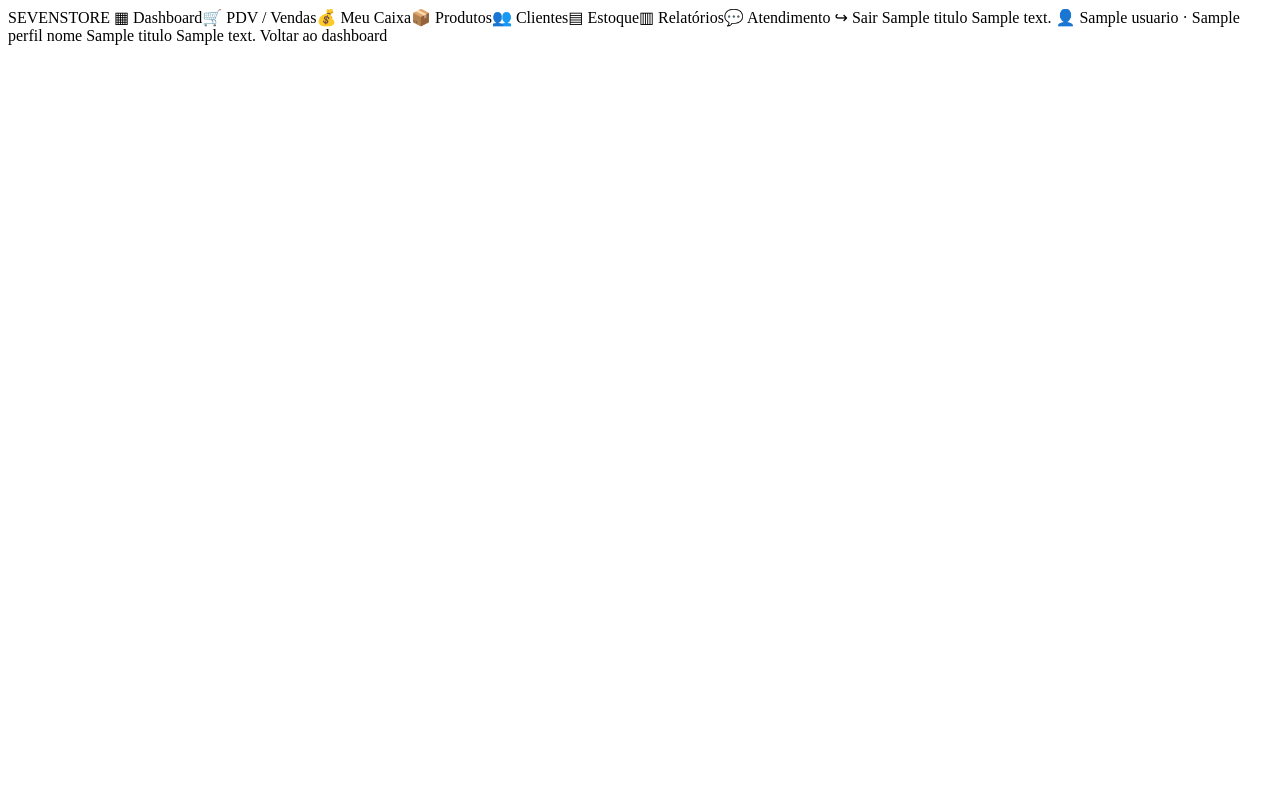
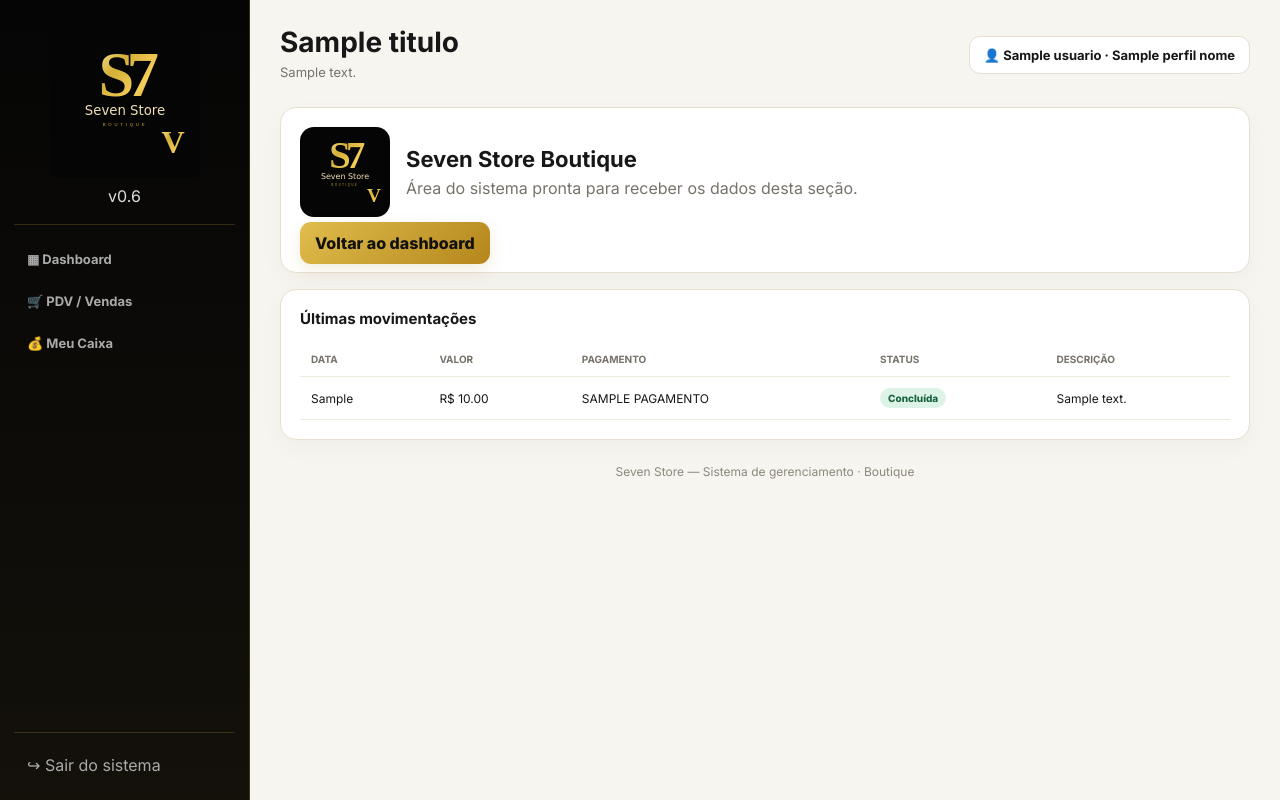
Before and after one commit to jadersouza-CREATOR/seven-store, a Flask app: template templates/pagina.html in a window 1280 px wide. Run offline with Flask 3, Linux system fonts and the light colour scheme; the template is opened without the code that fills it: most values are stand-ins (such as "Sample title", 1, 10 or a date in 2020); parts of the project's set-up code (start-up, migrations or seed data) failed here and were passed over; some libraries are stand-ins or nearby versions.

Commit message:
feat: atualiza template base com identidade Seven Store

```diff
--- a/templates/pagina.html
+++ b/templates/pagina.html
@@ -1,11 +1,35 @@
-SEVENSTORE
-▦ Dashboard🛒 PDV / Vendas💰 Meu Caixa📦 Produtos👥 Clientes▤ Estoque▥ Relatórios💬 Atendimento{% if perfil=='administrador' %}⚙ Configurações{% endif %}
-↪ Sair
-{{titulo}}
-{{descricao}}
-
-👤 {{usuario}} · {{perfil_nome}}
-{{titulo}}
-{{descricao}}
-
-Voltar ao dashboard
+<!DOCTYPE html>
+<html lang="pt-BR">
+<head>
+<meta charset="UTF-8"><meta name="viewport" content="width=device-width,initial-scale=1.0">
+<title>Seven Store — {{ titulo }}</title><link rel="stylesheet" href="{{ url_for('static', filename='style.css') }}">
+</head>
+<body>
+<div class="dashboard">
+  <aside class="menu">
+    <div class="logo-menu"><img src="{{ url_for('static', filename='seven-store-logo.svg') }}" alt="Seven Store" style="width:150px;display:block;margin:0 auto 8px"><div class="versao">v0.6</div></div>
+    <nav>
+      <a href="{{ url_for('inicio') }}">▦ Dashboard</a>
+      <a href="{{ url_for('vendas') }}">🛒 PDV / Vendas</a>
+      <a href="{{ url_for('caixa') }}">💰 Meu Caixa</a>
+      {% if perfil in ['administrador','subadministrador'] %}
+      <a href="{{ url_for('produtos') }}">📦 Produtos</a><a href="{{ url_for('clientes') }}">👥 Clientes</a><a href="{{ url_for('estoque') }}">▤ Estoque</a><a href="{{ url_for('relatorios') }}">▥ Relatórios</a><a href="{{ url_for('atendimento') }}">💬 Atendimento</a>
+      {% endif %}
+      {% if perfil == 'administrador' %}<a href="{{ url_for('configuracoes') }}">⚙ Configurações</a>{% endif %}
+    </nav>
+    <div class="menu-final"><a href="{{ url_for('sair') }}">↪ Sair do sistema</a></div>
+  </aside>
+  <main class="conteudo">
+    <header class="cabecalho"><div><h2>{{ titulo }}</h2><p>{{ descricao }}</p></div><div class="usuario-dashboard">👤 {{ usuario }} · {{ perfil_nome }}</div></header>
+    <section class="card">
+      <div style="display:flex;align-items:center;gap:16px;margin-bottom:16px"><img src="{{ url_for('static', filename='seven-store-logo.svg') }}" alt="Seven Store" style="width:90px;height:90px;border-radius:14px"><div><h3 style="font-size:22px;margin:0">Seven Store Boutique</h3><p style="color:#77736a;margin:6px 0 0">Área do sistema pronta para receber os dados desta seção.</p></div></div>
+      <a class="btn" href="{{ url_for('inicio') }}">Voltar ao dashboard</a>
+    </section>
+    {% if vendas is defined %}
+    <section class="card" style="margin-top:16px"><h3>Últimas movimentações</h3><div style="overflow:auto"><table class="table"><thead><tr><th>Data</th><th>Valor</th><th>Pagamento</th><th>Status</th><th>Descrição</th></tr></thead><tbody>{% for v in vendas %}<tr><td>{{ v.criada_em }}</td><td>R$ {{ '%.2f'|format(v.total) }}</td><td>{{ v.pagamento|upper }}</td><td>{% if v.status == 'cancelada' %}<span class="badge danger">Cancelada</span>{% else %}<span class="badge success">Concluída</span>{% endif %}</td><td>{{ v.descricao or '-' }}</td></tr>{% else %}<tr><td colspan="5">Nenhuma movimentação registrada.</td></tr>{% endfor %}</tbody></table></div></section>
+    {% endif %}
+    <footer>Seven Store — Sistema de gerenciamento · Boutique</footer>
+  </main>
+</div>
+</body>
+</html>
```
